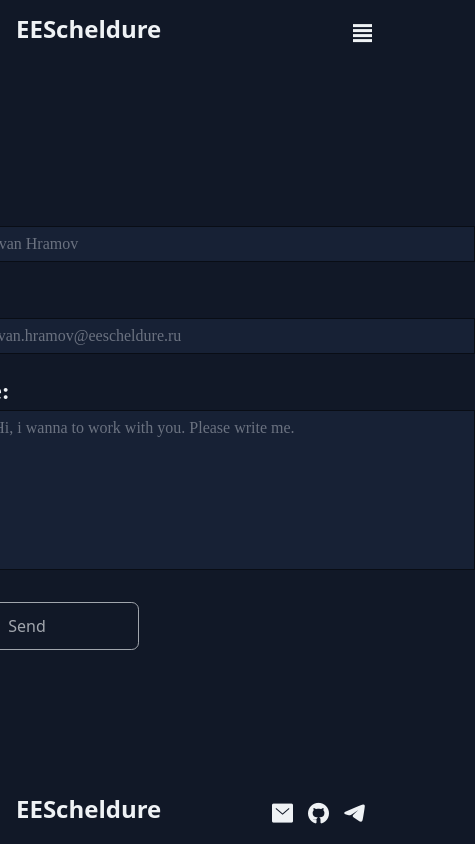
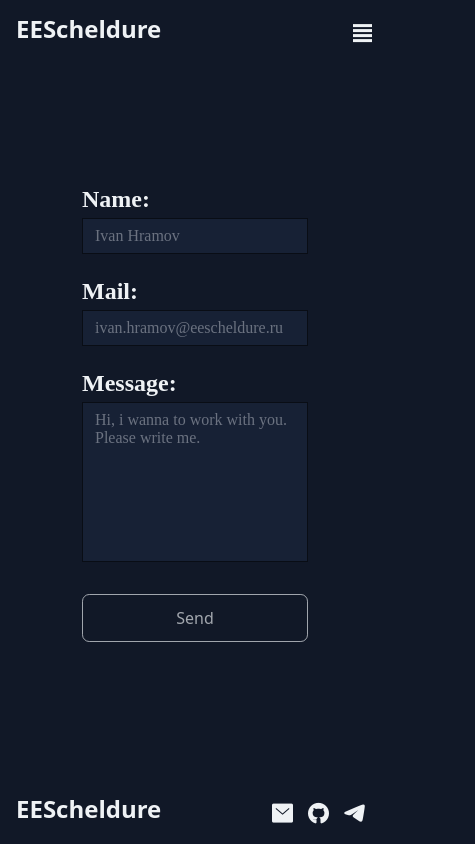
Before and after one commit to Ivan-Hramov/EEScheldure_site, a SvelteKit app: page /contact in a window 390 px wide. Shown: the whole page, 475 px wide, since content can reach past the window. Built offline with nearby package versions, Linux system fonts and the light colour scheme.

Commit message:
complete contact form

```diff
--- a/src/routes/contact/+page.svelte
+++ b/src/routes/contact/+page.svelte
@@ -1,7 +1,12 @@
+<svelte:head>
+    <script src="https://www.google.com/recaptcha/enterprise.js" async defer></script>
+</svelte:head>
+
 <script>
     import { onMount } from 'svelte';
 
     let gtoken = null;
+    let wasMsgSent = false;
 
     onMount(() => {
         window.onSubmit = (token) => {
@@ -12,6 +17,10 @@
     function sendForm() {
         if (!gtoken) {
             alert('Please complete the CAPTCHA');
+            return;
+        }
+        if (wasMsgSent) {
+            alert('You have already sent a message.');
             return;
         }
         const name = document.querySelector('#name').value;
@@ -27,15 +36,16 @@
             },
             body: `name=${encodedName}&email=${encodedEmail}&message=${encodedMessage}`
         })
-        .then(res => { res.json() })
+        .then(res => res.json())
         .then(data => {
+            console.log(data);
             if (data.success) {
                 alert('Message sent successfully! Thank you <3');
                 document.querySelector('#name').value = '';
                 document.querySelector('#mail').value = '';
                 document.querySelector('#message').value = '';
                 document.querySelector('#submit-button').disabled = true;
-                gtoken = null;
+                wasMsgSent = true;
             } else {
                 alert('An error occurred while sending the message');
                 console.debug(data);
@@ -44,24 +54,19 @@
     }
 </script>
 
-<svelte:head>
-    <script src="https://www.google.com/recaptcha/enterprise.js" async defer></script>
-</svelte:head>
-
-<!--TODO Адаптив -->
 <main class="clr-white tw-flex">
-    <form on:submit={() => { sendForm() }} class="clr-white tw-flex tw-flex-col">
+    <form on:submit={(event) => { event.preventDefault(); sendForm(); }} class="clr-white tw-flex tw-flex-col">
         <label for="name">Name:</label>
-        <input type="text" placeholder="Example: Ivan Hramov" id="name" required>
+        <input type="text" placeholder="Ivan Hramov" id="name" required>
 
         <label for="mail">Mail:</label>
-        <input type="email" placeholder="Example: ivan.hramov@eescheldure.ru" id="mail" required>
+        <input type="email" placeholder="ivan.hramov@eescheldure.ru" id="mail" required>
 
         <label for="message">Message:</label>
-        <textarea type="text" placeholder="Example: Hi, i wanna to work with you. Please write me." id="message" required></textarea>
+        <textarea type="text" placeholder="Hi, i wanna to work with you. Please write me." id="message" required></textarea>
 
-        <div class="submit tw-flex tw-items-center">
-            <button disabled id="submit-button" class="btn" style="width: 40%;" type="submit" value="Submit">Send</button>
+        <div class="submit tw-items-center">
+            <button disabled id="submit-button" class="btn" type="submit" value="Submit">Send</button>
             <div class="tw-flex-grow"></div>
             <div class="g-recaptcha" data-callback="onSubmit" data-theme="dark" data-action="SEND" data-sitekey="6LdTVZQqAAAAAK3laQ5e56ZEuz50CjXqfVZdGc90"></div>
         </div>
@@ -90,6 +95,12 @@
         height: 10rem;
         margin-bottom: 2rem;
     }
+    .submit {
+        display: flex;
+    }
+    #submit-button {
+        width: 40%;
+    }
 
     input:-webkit-autofill,
     input:-webkit-autofill:hover,
@@ -98,4 +109,28 @@
         -webkit-box-shadow: 0 0 0 200px var(--secondary-light) inset !important;
         -webkit-text-fill-color: var(--white);
     }
+
+    @media (max-width: 600px) {
+        #message {
+            width: 25rem;
+        }
+        .submit {
+            display: flex;
+            flex-direction: column;
+        }
+        #submit-button {
+            width: 100%;
+        }
+        .g-recaptcha {
+            margin-top: 1rem;
+        }
+    }
+    @media (max-width: 431px) {
+        #message {
+            width: 100%;
+        }
+        input {
+            width: 100%;
+        }
+    }
 </style>
```
